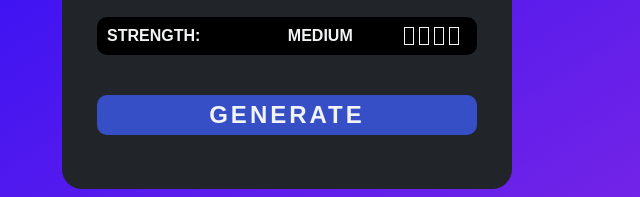
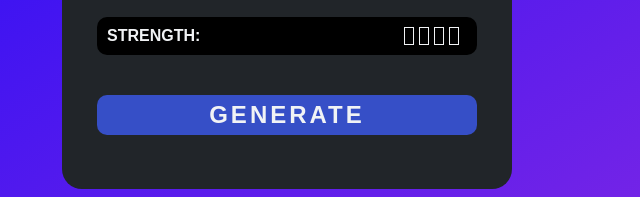
Before and after one commit to AOjdanic/AOjdanic.github.io, a plain HTML site: page index.html in a window 1280 px wide. Shown: the part 511-708 px from the top of the page, 353-993 px from the left. Drawn offline with Linux system fonts and the light colour scheme.

Commit message:
startup change

```diff
--- a/index.html
+++ b/index.html
@@ -33,7 +33,7 @@
       <div class="parent_div">
         <div class="strength_div"><p>STRENGTH:</p></div>
         <div class="four_divs">
-          <p class="strength_name">MEDIUM</p>
+          <p class="strength_name"></p>
           <div class="first"></div>
           <div class="second"></div>
           <div class="third"></div>
```
